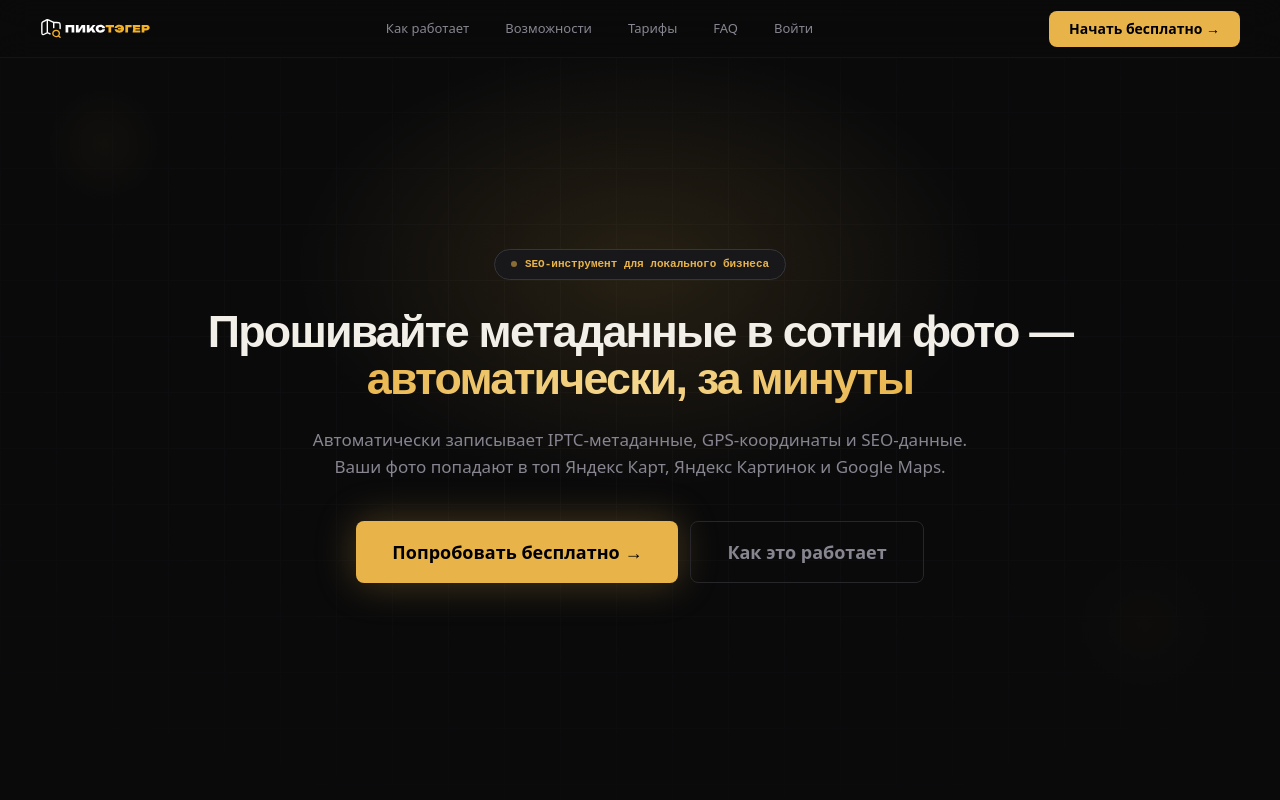
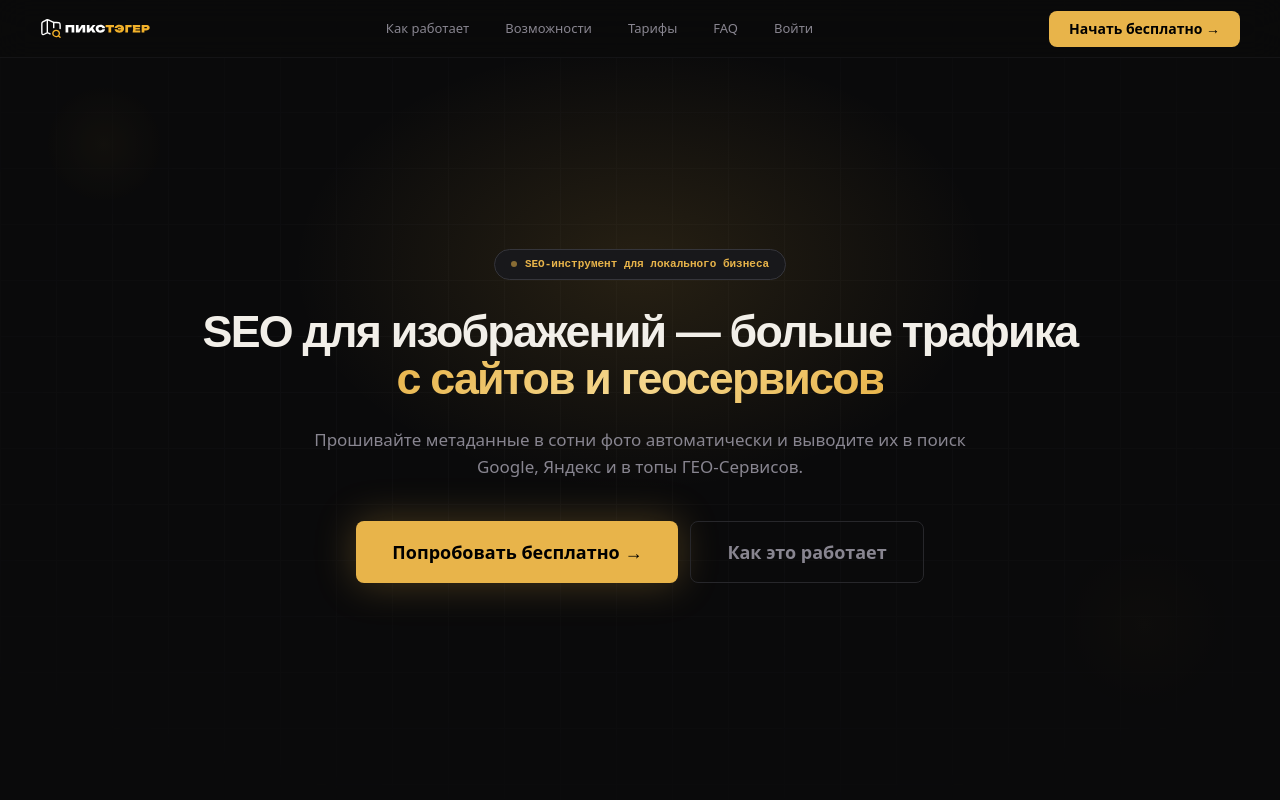
Before and after one commit to rifoff/pixtager, a Next.js app in the folder frontend/: page / in a window 1280 px wide. Shown: the top 800 px of the page. Built offline with nearby package versions, Linux system fonts and the light colour scheme.

Commit message:
feat: update hero headline and description

```diff
--- a/frontend/src/app/page.tsx
+++ b/frontend/src/app/page.tsx
@@ -59,11 +59,11 @@
             SEO-инструмент для локального бизнеса
           </div>
           <h1 className="font-display text-[clamp(22px,3.5vw,48px)] font-black leading-[1.05] tracking-[-0.04em] mb-6">
-            Прошивайте метаданные в сотни фото —
-            <span style={{backgroundImage:'linear-gradient(135deg,#e8b44a 0%,#f5d78e 50%,#e8b44a 100%)',WebkitBackgroundClip:'text',WebkitTextFillColor:'transparent',backgroundClip:'text'}}>автоматически, за минуты</span>
+            SEO для изображений — больше трафика
+            <span style={{backgroundImage:'linear-gradient(135deg,#e8b44a 0%,#f5d78e 50%,#e8b44a 100%)',WebkitBackgroundClip:'text',WebkitTextFillColor:'transparent',backgroundClip:'text'}}> с сайтов и геосервисов</span>
           </h1>
           <p className="text-[clamp(14px,1.6vw,17px)] text-txt-2 font-light leading-relaxed max-w-2xl mx-auto mb-10">
-            Автоматически записывает IPTC-метаданные, GPS-координаты и SEO-данные. Ваши фото попадают в топ Яндекс Карт, Яндекс Картинок и Google Maps.
+            Прошивайте метаданные в сотни фото автоматически и выводите их в поиск Google, Яндекс и в топы ГЕО-Сервисов.
           </p>
           <div className="flex gap-3 justify-center flex-wrap">
             <Link href="/auth" className="btn btn-primary btn-xl" style={{boxShadow:'0 0 40px rgba(232,180,74,0.28)'}}>
```
